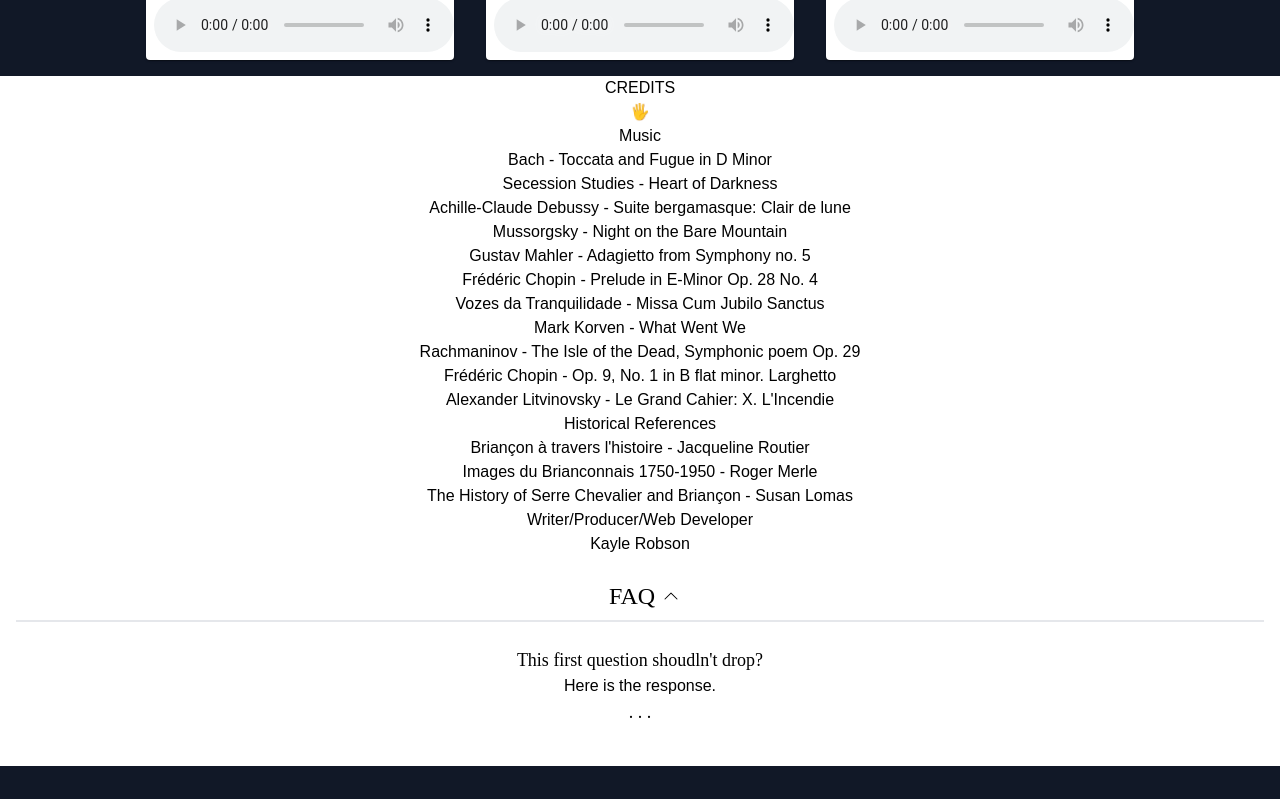
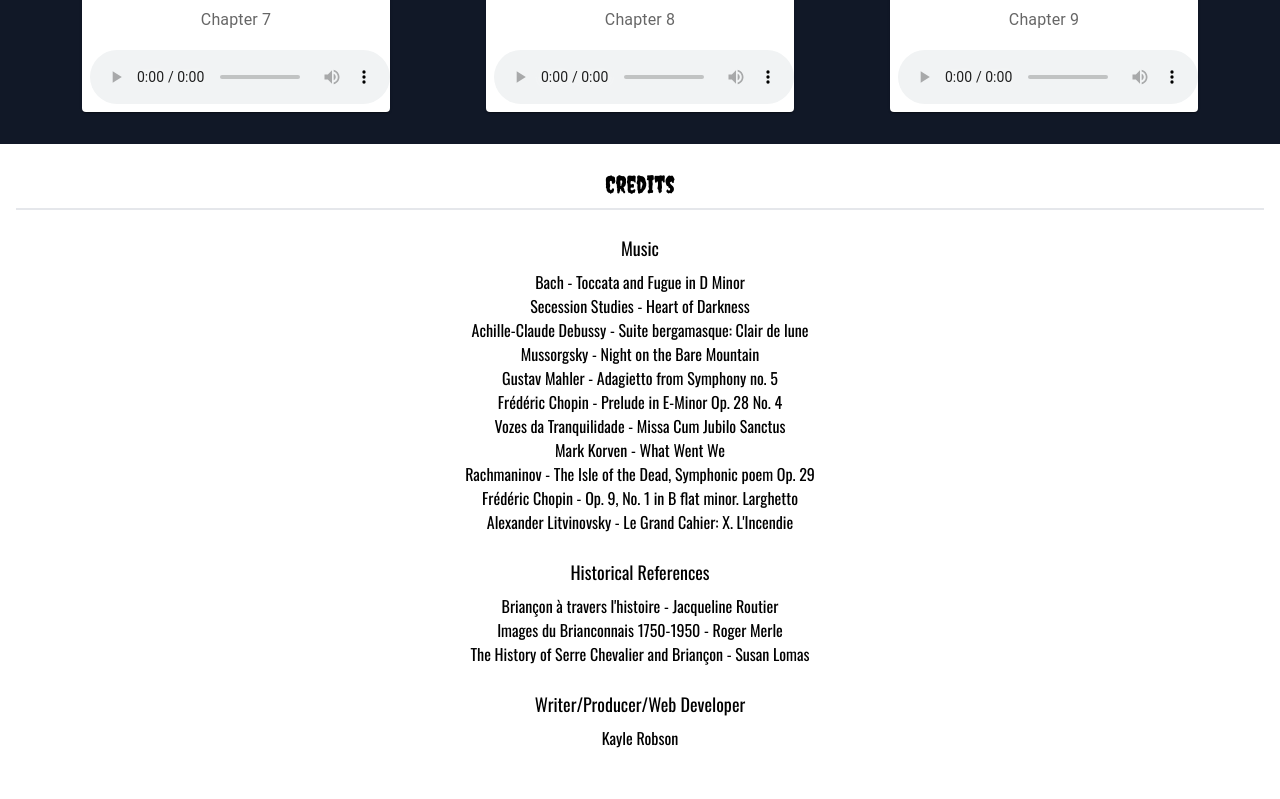
Before and after one commit to revyrob/brianconFantomes-V2, a React (Create React App) app: page / in a window 1280 px wide. Shown: the part 3480-4279 px from the top of the page. Built offline with nearby package versions, Linux system fonts and the light colour scheme; what tw-elements would draw is missing.

Commit message:
worked on credits and spacing and style

```diff
--- a/src/App.js
+++ b/src/App.js
@@ -1,4 +1,4 @@
-import "./App.css";
+import "./App.scss";
 import Info from "./components/Info/Info";
 import Footer from "./components/Footer/Footer";
 import FAQ from "./components/FAQ/FAQ";
--- a/src/App.css
+++ b/src/App.scss
@@ -2,6 +2,7 @@
 
 .App {
   text-align: center;
+  font-family: Oswald;
 }
 
 .App-logo {
--- a/src/components/CardMUI/CardMUI.js
+++ b/src/components/CardMUI/CardMUI.js
@@ -10,7 +10,7 @@ export default function CardMUI({ chapter }) {
   return (
     <Card
       sx={{ display: "flex" }}
-      className="sm: flex-col-reverse rounded-r-lg shadow-xl m-4 "
+      className="sm: flex-col-reverse rounded-r-lg shadow-xl my-8 mx-12"
     >
       <Box sx={{ display: "flex", flexDirection: "column" }} className="">
         <CardContent sx={{ flex: "1 0 auto" }}>
--- a/src/components/Credits/Credits.js
+++ b/src/components/Credits/Credits.js
@@ -2,35 +2,44 @@ import React from "react";
 
 function Credits() {
   return (
-    <section className="">
-      <div className="animate-starwars">
-        <div className="">
-          <h2>CREDITS</h2>
-          <div className="animate-waving-hand">🖐️</div>
+    <section className="p-4">
+      <div className="flex mx-auto w-full border-b-2 justify-center">
+        <h1 className="text-2xl p-2  border-gray-500 font-creepster">
+          Credits
+        </h1>
       </div>
-        <h3>Music</h3>
-        <p>Bach - Toccata and Fugue in D Minor</p>
-        <p>Secession Studies - Heart of Darkness</p>
-        <p>Achille-Claude Debussy - Suite bergamasque: Clair de lune</p>
-        <p>Mussorgsky - Night on the Bare Mountain</p>
-        <p>Gustav Mahler - Adagietto from Symphony no. 5</p>
-        <p>Frédéric Chopin - Prelude in E-Minor Op. 28 No. 4</p>
-        <p>Vozes da Tranquilidade - Missa Cum Jubilo Sanctus</p>
-        <p>Mark Korven - What Went We</p>
-        <p>Rachmaninov - The Isle of the Dead, Symphonic poem Op. 29</p>
-        <p>Frédéric Chopin - Op. 9, No. 1 in B flat minor. Larghetto</p>
-        <p>Alexander Litvinovsky - Le Grand Cahier: X. L'Incendie</p>
+      <h2 className="text-lg mt-6">Music</h2>
+      <div className="my-2">
+        <ul>
+          <li>Bach - Toccata and Fugue in D Minor</li>
+          <li>Secession Studies - Heart of Darkness</li>
+          <li>Achille-Claude Debussy - Suite bergamasque: Clair de lune</li>
+          <li>Mussorgsky - Night on the Bare Mountain</li>
+          <li>Gustav Mahler - Adagietto from Symphony no. 5</li>
+          <li>Frédéric Chopin - Prelude in E-Minor Op. 28 No. 4</li>
+          <li>Vozes da Tranquilidade - Missa Cum Jubilo Sanctus</li>
+          <li>Mark Korven - What Went We</li>
+          <li>Rachmaninov - The Isle of the Dead, Symphonic poem Op. 29</li>
+          <li>Frédéric Chopin - Op. 9, No. 1 in B flat minor. Larghetto</li>
+          <li>Alexander Litvinovsky - Le Grand Cahier: X. L'Incendie</li>
+        </ul>
       </div>
-      <h3>Historical References</h3>
-      <p>Briançon à travers l'histoire - Jacqueline Routier</p>
-      <p>Images du Brianconnais 1750-1950 - Roger Merle</p>
-      <p>The History of Serre Chevalier and Briançon - Susan Lomas</p>
-      <h3>Writer/Producer/Web Developer</h3>
+      <h2 className="text-lg mt-6 ">Historical References</h2>
+      <div className="my-2">
+        <ul>
+          <li>Briançon à travers l'histoire - Jacqueline Routier</li>
+          <li>Images du Brianconnais 1750-1950 - Roger Merle</li>
+          <li>The History of Serre Chevalier and Briançon - Susan Lomas</li>
+        </ul>
+      </div>
+      <h2 className="text-lg mt-6 ">Writer/Producer/Web Developer</h2>
+      <div className="my-2">
         <p>
           <a href="https://kaylerobson.com" rel="noreferrer" target="_blank">
             Kayle Robson
           </a>
         </p>
+      </div>
     </section>
   );
 }
--- a/src/index.js
+++ b/src/index.js
@@ -1,6 +1,6 @@
 import React from "react";
 import ReactDOM from "react-dom/client";
-import "./index.css";
+import "./index.scss";
 import App from "./App";
 import "tw-elements";
 
```
Also changed, not shown: src/index.scss (line endings or trailing spaces). Lines whose indentation alone changed are shown as unchanged.
